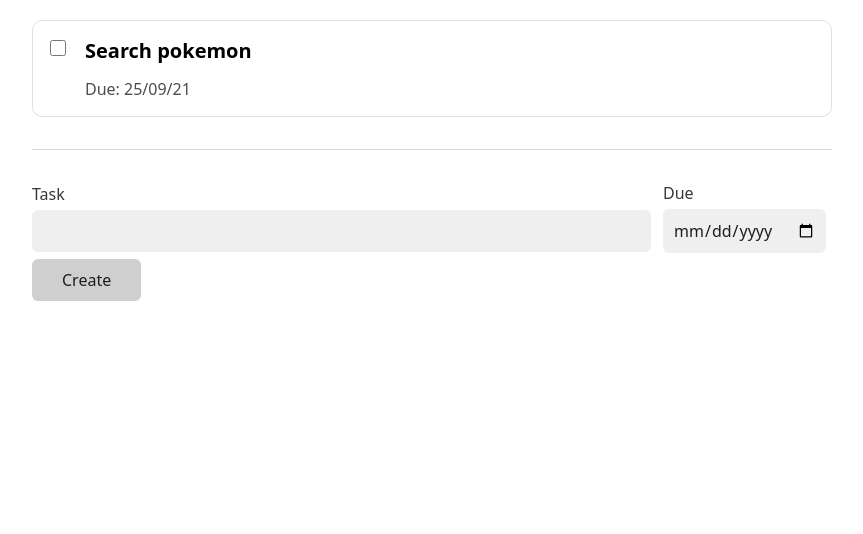
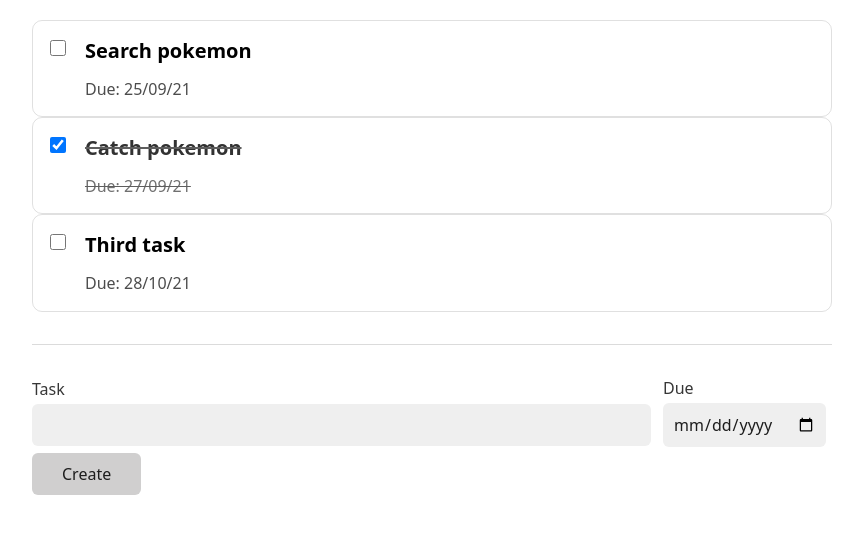
Before and after one commit to jahirfiquitiva/ejercicios-misiontic2022, a plain HTML site: page tasks/index.html in a window 1280 px wide. Shown: the whole page, without its empty margins (208-1071 px from the left). Drawn offline with nearby package versions, Linux system fonts and the light colour scheme.

Commit message:
Use array values to build html content

```diff
--- a/tasks/index.html
+++ b/tasks/index.html
@@ -10,12 +10,8 @@
     <link rel="stylesheet" href="css/task.css" />
   </head>
   <body>
-    <div class="task">
-      <input type="checkbox" name="check-1" />
-      <div class="content">
-        <h6>Search pokemon</h6>
-        <p>Due: 25/09/21</p>
-      </div>
+    <div id="tasks">
+      <!-- Acá irán las tareas -->
     </div>
 
     <hr />
@@ -31,9 +27,11 @@
           <input type="date" id="date-input" name="date"></input>
         </div>
       </div>
-      <button type="button">
+      <button id="create-btn" type="button">
         Create
       </button>
     </form>
+
+    <script src="js/tasks.js"></script>
   </body>
 </html>
--- a/tasks/js/tasks.js
+++ b/tasks/js/tasks.js
@@ -0,0 +1,63 @@
+// DOM Document Object Model
+const firstTask = {
+  task: 'Search pokemon',
+  due: '25/09/21',
+  done: false,
+}
+
+const secondTask = {
+  task: 'Catch pokemon',
+  due: '27/09/21',
+  done: true,
+}
+
+const thirdTask = {
+  task: 'Third task',
+  due: '28/10/21',
+  done: false,
+}
+
+const tasks = [firstTask, secondTask, thirdTask];
+
+function createTaskElement (task, index) {
+  const taskElement = document.createElement('div');
+  taskElement.classList.add('task');
+
+  const checkboxElement = document.createElement('input');
+  checkboxElement.type = 'checkbox';
+  checkboxElement.name = `check-${index}`;
+  checkboxElement.checked = task.done;
+
+  const contentElement = document.createElement('div');
+  contentElement.classList.add('content');
+
+  const contentTitleElement = document.createElement('h6');
+  contentTitleElement.innerText = task.task;
+
+  const contentDateElement = document.createElement('p');
+  // interpolation
+  contentDateElement.innerText = `Due: ${task.due}`;
+
+  contentElement.appendChild(contentTitleElement);
+  contentElement.appendChild(contentDateElement);
+
+  taskElement.appendChild(checkboxElement);
+  taskElement.appendChild(contentElement);
+
+  const tasksContainerElement = document.getElementById('tasks');
+  tasksContainerElement.appendChild(taskElement);
+}
+
+for (let i = 0; i < tasks.length; i++) {
+  createTaskElement(tasks[i], i)
+}
+
+const taskInput = document.getElementById('task-input');
+const createBtn = document.getElementById('create-btn');
+
+function showTask () {
+  const task = taskInput.value; // Valor o texto del input
+  console.log(task);
+}
+
+createBtn.addEventListener('click', showTask);
```
